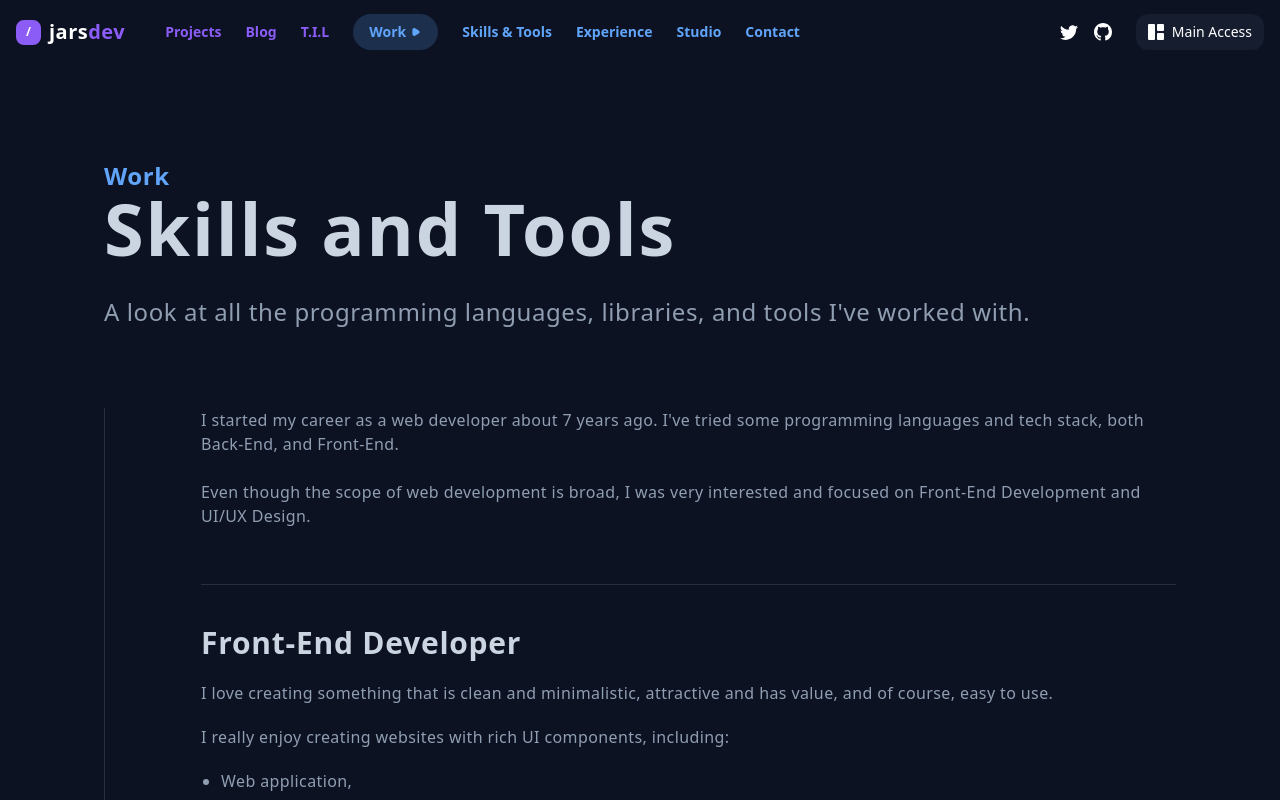
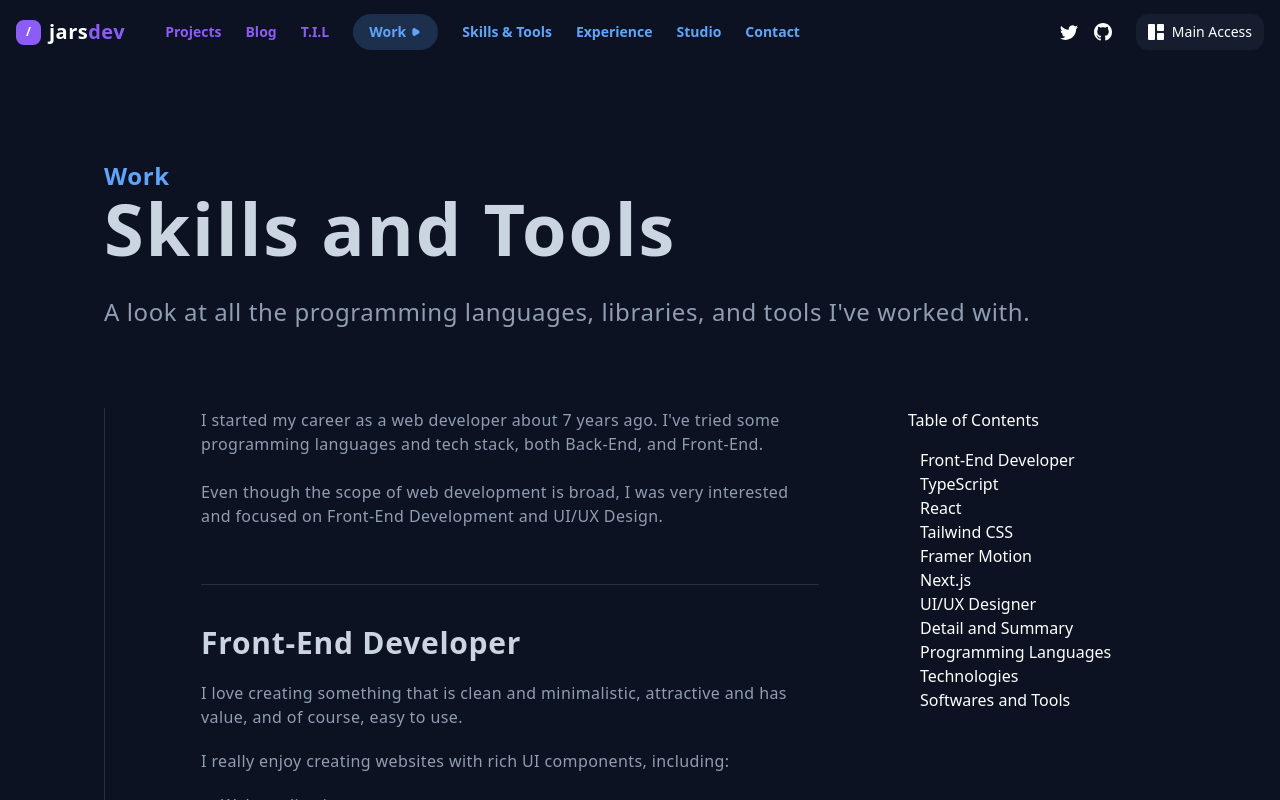
Before and after one commit to ImJars/Development-full-coding, a React (Vite) app: page /skills in a window 1280 px wide. Shown: the top 800 px of the page. Built offline with nearby package versions, Linux system fonts and the light colour scheme.

Commit message:
Update skills-idea

```diff
--- a/src/skills.jsx
+++ b/src/skills.jsx
@@ -28,7 +28,12 @@ function Skills() {
                         A look at all the programming languages, libraries, and tools I've worked with.
                     </h2>
                 </div>
-                <div>
+                <div
+                    className='flex justify-between'
+                >
+                    <div
+                        className='w-2/3'
+                    >
                         <div
                             className='border-l pl-24 border-text-general border-opacity-20'
                         >
@@ -93,6 +98,61 @@ function Skills() {
                         </div>
                     </div>
                     <div
+                        className='w-1/4'
+                    >
+                        <div
+                            className='w-64'
+                        >
+                            <nav>
+                                <div>
+                                    <h1>
+                                        Table of Contents
+                                    </h1>
+                                </div>
+                                <div
+                                    className='p-3 py-4'
+                                >
+                                    <ol>
+                                        <li>
+                                            Front-End Developer
+                                        </li>
+                                        <li>
+                                            TypeScript
+                                        </li>
+                                        <li>
+                                            React
+                                        </li>
+                                        <li>
+                                            Tailwind CSS
+                                        </li>
+                                        <li>
+                                            Framer Motion
+                                        </li>
+                                        <li>
+                                            Next.js
+                                        </li>
+                                        <li>
+                                            UI/UX Designer
+                                        </li>
+                                        <li>
+                                            Detail and Summary
+                                        </li>
+                                        <li>
+                                            Programming Languages
+                                        </li>
+                                        <li>
+                                            Technologies
+                                        </li>
+                                        <li>
+                                            Softwares and Tools
+                                        </li>
+                                    </ol>
+                                </div>
+                            </nav>
+                        </div>
+                    </div>
+                </div>
+                <div
                     className='mt-20'
                 >
                     <Footer />
```
Lines whose indentation alone changed are shown as unchanged.
